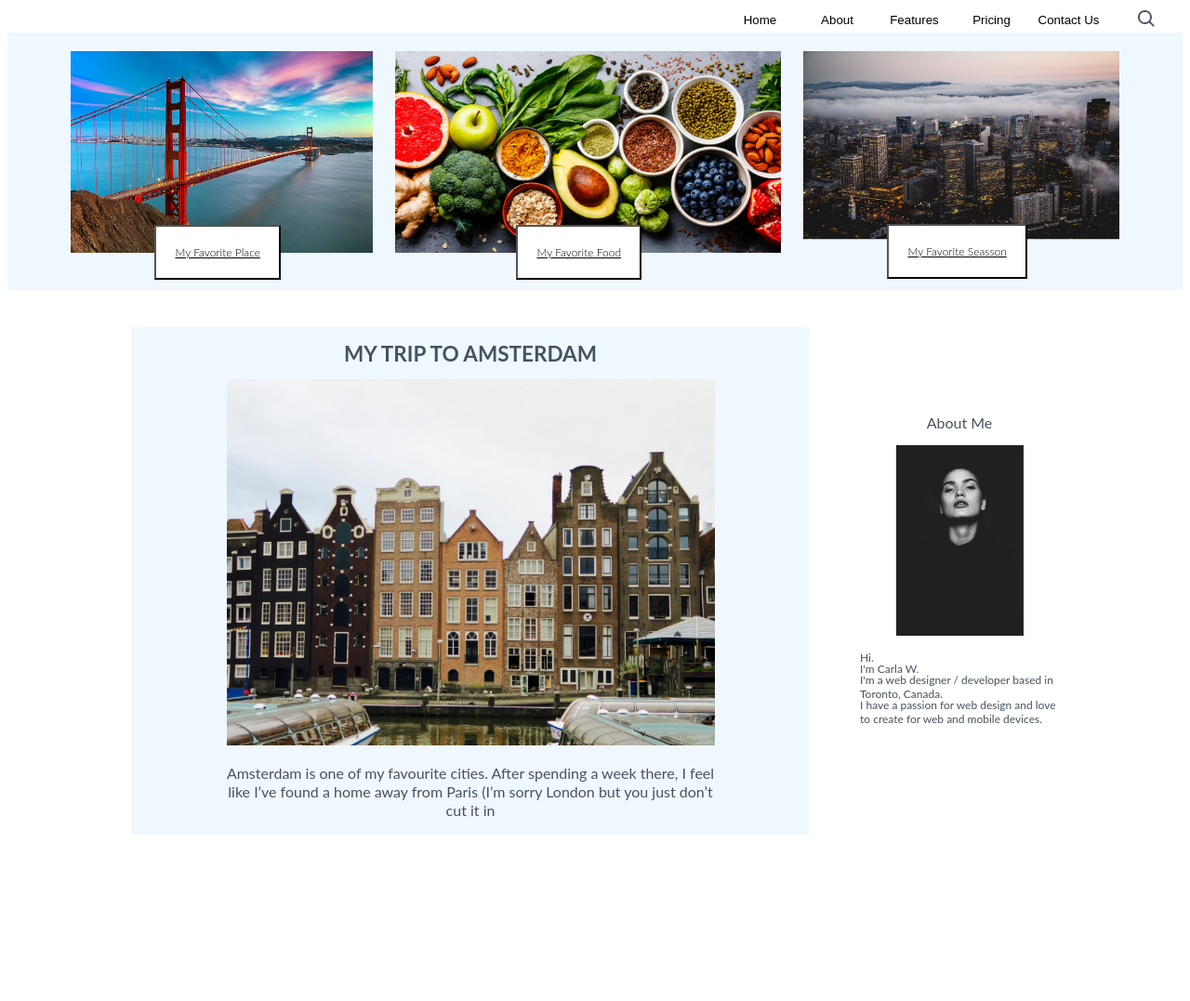
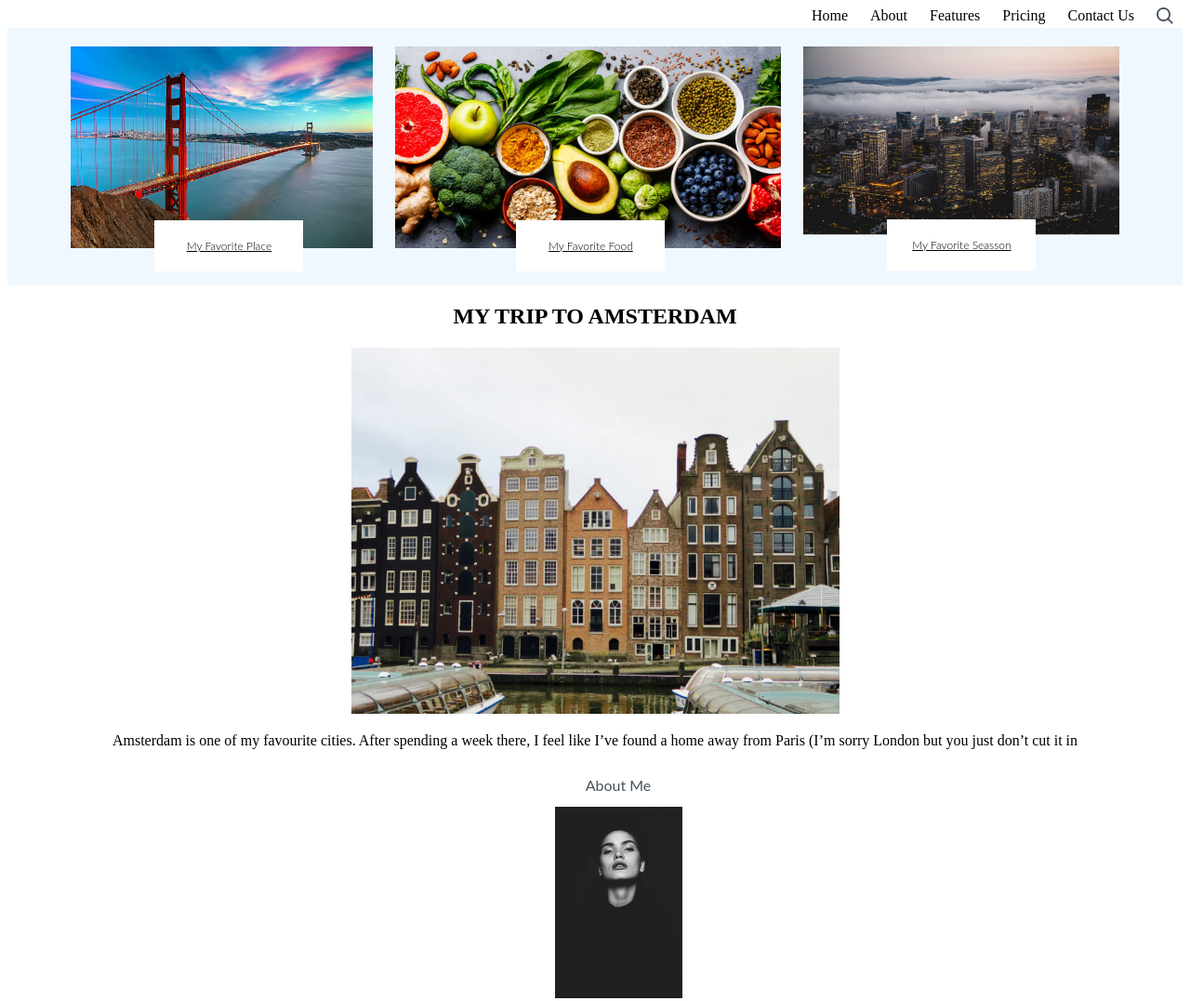
Before and after one commit to diego-maranges/WebPageExamples, a plain HTML site: page day3/index.html in a window 1280 px wide. Shown: the top 1077 px of the page at 93% size. Before the commit the page ends 906 px from the top, so only its background shows below. Drawn offline with Linux system fonts and the light colour scheme.

Commit message:
change buttons for references

```diff
--- a/day3/index.css
+++ b/day3/index.css
@@ -2,7 +2,7 @@
     text-align: end;
 }
 
-.tablist button {
+.tablist a {
     z-index: 5;
     text-transform: capitalize;
     background-color: transparent;
@@ -10,6 +10,9 @@
     width: 79px;
     height: 27px;
     vertical-align: top;
+    padding: 10px;
+    text-decoration: none;
+    color: black;
 }
 
 .up-list {
@@ -17,7 +20,7 @@
     text-align: center
 }
 
-.up-list .place, .up-list .food, .up-list .seasson {
+.up-list div {
     margin-top: 10px;
     margin-left: 0px;
     margin-right: 0px;
@@ -34,35 +37,32 @@
     vertical-align: top;
 }
 
-.up-list div button {
+.up-list div a {
     display: block;
+    position: absolute;
+    width: 120px;
     font-family: Lato;
     font-size: 12px;
     font-weight: 300;
     line-height: 15px;
+    color: black;
     background-color: white;
-    text-decoration: underline;
     text-transform: capitalize;
+    margin-top: -40px;
     padding: 20px;
 }
 
 
-.up-list div.place button {
-    position: absolute;
-    margin-top: -40px;
+.up-list div.place a {
     margin-left: 100px;
 }
 
-.up-list div.food button {
-    position: absolute;
-    margin-top: -40px;
+.up-list div.food a {
     margin-left: 140px;
 
 }
 
-.up-list div.seasson button {
-    position: absolute;
-    margin-top: -40px;
+.up-list div.seasson a {
     margin-left: 100px;
 
 }
@@ -71,7 +71,7 @@
     text-align: center;
 }
 
-.amsterdan {
+.article {
     display: inline-block;
     color: #47525E;
     font-family: Lato;
@@ -84,7 +84,7 @@
     text-align: center;
 }
 
-.amsterdan p {
+.article p {
     color: #47525E;
     font-family: Lato;
     font-size: 16px;
--- a/day3/index.html
+++ b/day3/index.html
@@ -5,19 +5,19 @@
         <title>Example-Blog</title>
     </head>
     <header class="tablist" role="tablist">
-        <button class="home">Home</button>
-        <button class="about">About</button>
-        <button class="features">features</button>
-        <button class="pricing">pricing</button>
-        <button class="contact">contact us</button>
-        <button class="search"><img src="Search.jpg" width="18px" height="18px"></button>
+        <a role="button" href="aboutme.jpg">Home</a>
+        <a role="button" href="aboutme.jpg">About</a>
+        <a role="button" href="aboutme.jpg">features</a>
+        <a role="button" href="aboutme.jpg">pricing</a>
+        <a role="button" href="aboutme.jpg">contact us</a>
+        <a role="button" href="aboutme.jpg"><img src="Search.jpg" width="18px" height="18px"></a>
+    </header>
+    <header class="up-list">
+        <div class="place"><img src="place.jpg" width="325px" height="216.67px"><a role ="button" href="aboutme.jpg">My Favorite Place</a> </div>
+        <div class="food"><img src="food.jpg" width="415px" height="217.03px"><a role ="button" href="aboutme.jpg">My Favorite Food</a></div>
+        <div class="seasson"><img src="seasson.jpg" width="339.08px" height="216.3px"><a role ="button" href="aboutme.jpg">My Favorite Seasson</a></div>
     </header>
     <body>
-        <header class="up-list">
-            <div class="place"><img class="imgPlace" src="place.jpg" width="325px" height="216.67px"><button>My Favorite Place</button></div>
-            <div class="food"><img class="imgFood" src="food.jpg" width="415px" height="217.03px"><button>My Favorite Food</button></div>
-            <div class="seasson"><img class="imgSeasson" src="seasson.jpg" width="339.08px" height="216.3px"><button>My Favorite Seasson</button></div>
-        </header>
         <div class="container">
         <article class="amsterdan">
             <h1>MY TRIP TO AMSTERDAM</h1>
```
